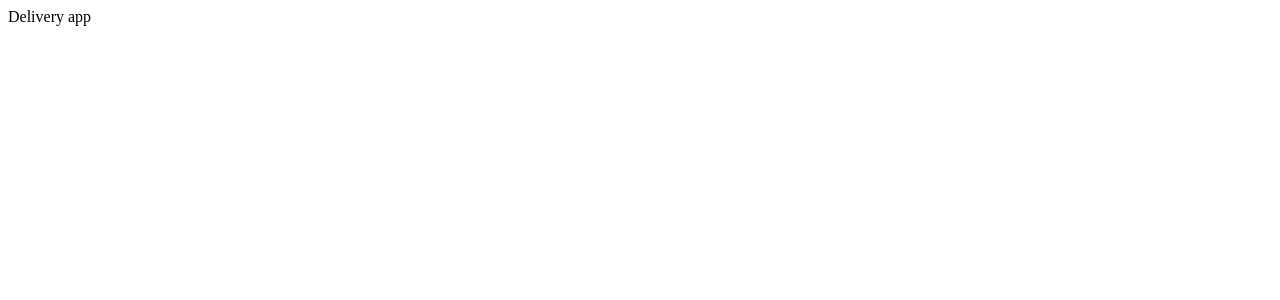
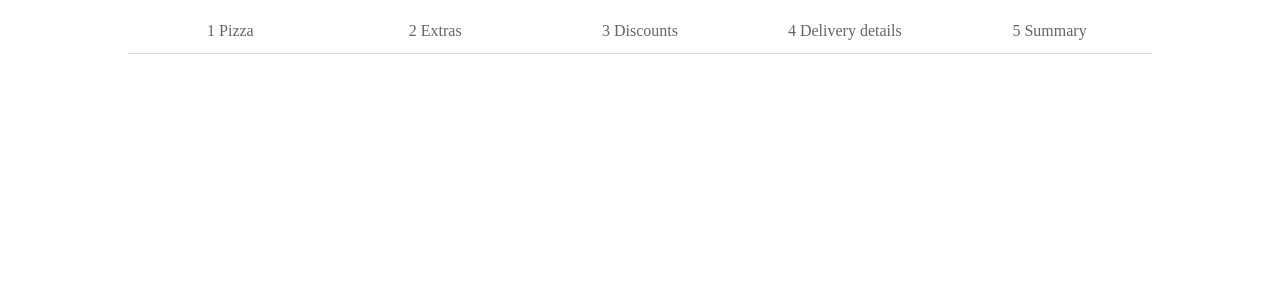
Before and after one commit to HubertNastaly/pizza-delivery-app, a React (Vite) app: page / in a window 1280 px wide. Shown: the top 300 px of the page. Built offline with nearby package versions, Linux system fonts and the light colour scheme.

Commit message:
Display step tabs

```diff
--- a/package.json
+++ b/package.json
@@ -10,6 +10,9 @@
     "preview": "vite preview"
   },
   "dependencies": {
+    "@radix-ui/colors": "^0.1.8",
+    "@radix-ui/react-tabs": "^1.0.3",
+    "@stitches/react": "^1.2.8",
     "react": "^18.2.0",
     "react-dom": "^18.2.0"
   },
--- a/src/App.tsx
+++ b/src/App.tsx
@@ -1,5 +1,13 @@
+import * as Tabs from '@radix-ui/react-tabs';
+import { StepTabs } from './steps';
+import { PageContent } from './components';
+
 export const App = () => {
   return (
-    <span>Delivery app</span>
+    <PageContent>
+      <Tabs.Root>
+        <StepTabs />
+      </Tabs.Root>
+    </PageContent>
   )
 }
--- /dev/null
+++ b/src/components/PageContent.tsx
@@ -0,0 +1,7 @@
+import { styled } from "@stitches/react";
+
+export const PageContent = styled('div', {
+  width: '100%',
+  maxWidth: 1024,
+  margin: '0 auto'
+})
--- /dev/null
+++ b/src/components/index.ts
@@ -0,0 +1 @@
+export * from './PageContent'
--- /dev/null
+++ b/src/steps/StepTabs.tsx
@@ -0,0 +1,51 @@
+import * as Tabs from '@radix-ui/react-tabs';
+import { orange, mauve } from '@radix-ui/colors';
+import { styled } from '@stitches/react';
+
+const steps = ['pizza', 'extras', 'discounts', 'delivery-details', 'summary'] as const
+
+export const StepTabs = () => {
+  return (
+    <TabsList>
+      {steps.map((step, index) => (
+        <TabsTrigger key={`tab-${step}`} value={step}>
+          {`${index + 1} ${toTabName(step)}`}
+        </TabsTrigger>
+      ))}
+    </TabsList>
+  )
+}
+
+function toTabName(stepName: typeof steps[number]) {
+  const upperCasedName = stepName[0].toUpperCase() + stepName.slice(1)
+  return upperCasedName.replace('-', ' ')
+}
+
+const TabsList = styled(Tabs.List, {
+  display: 'flex',
+  borderBottom: `1px solid ${mauve.mauve6}`,
+})
+
+const TabsTrigger = styled(Tabs.Trigger, {
+  all: 'unset',
+  fontFamily: 'inherit',
+  backgroundColor: 'white',
+  padding: '0 20px',
+  height: 45,
+  flex: 1,
+  display: 'flex',
+  alignItems: 'center',
+  justifyContent: 'center',
+  fontSize: 16,
+  lineHeight: 1,
+  color: mauve.mauve11,
+  userSelect: 'none',
+  '&:first-child': { borderTopLeftRadius: 6 },
+  '&:last-child': { borderTopRightRadius: 6 },
+  '&:hover': { color: orange.orange11 },
+  '&[data-state="active"]': {
+    color: orange.orange11,
+    boxShadow: 'inset 0 -1px 0 0 currentColor, 0 1px 0 0 currentColor',
+  },
+  '&:focus': { position: 'relative', boxShadow: `0 0 0 2px ${orange.orange11}` },
+});
--- /dev/null
+++ b/src/steps/index.ts
@@ -0,0 +1 @@
+export * from './StepTabs'
```
Also changed, not shown: 1 other file (tests, documents, lock files or other folders).
